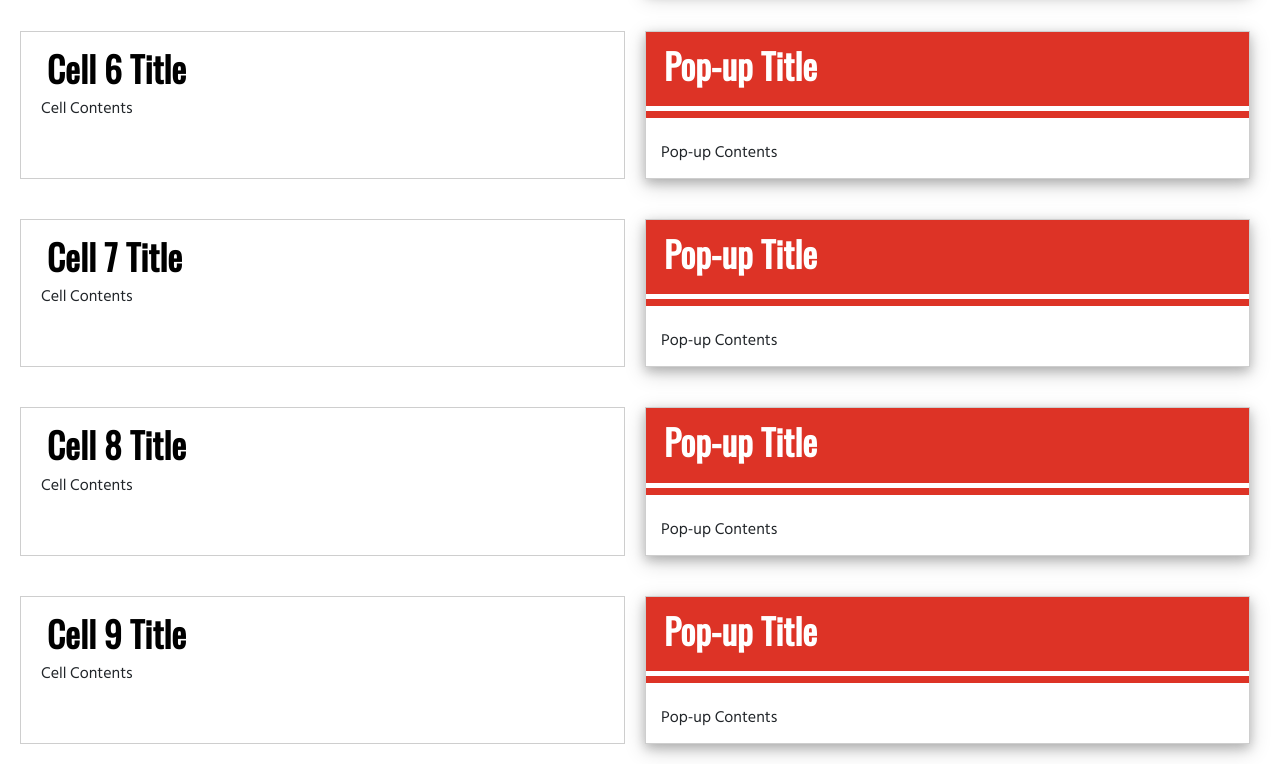
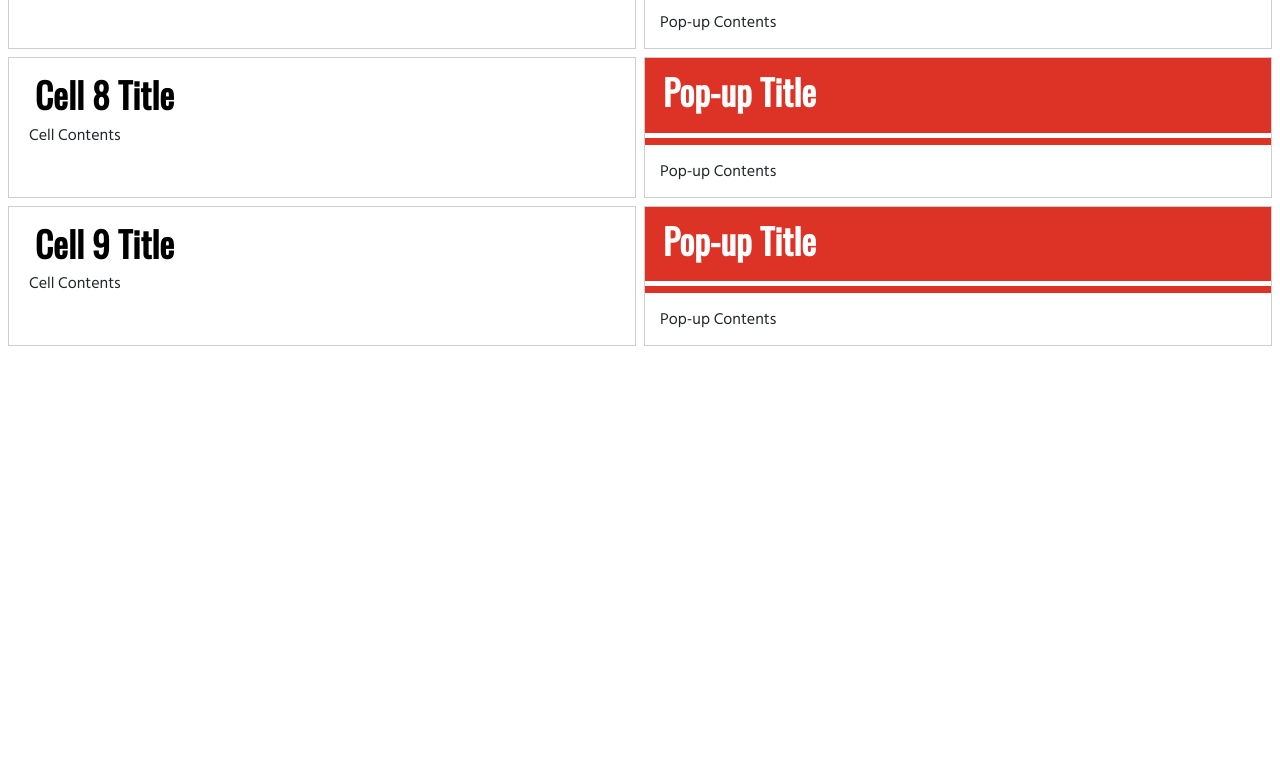
Before and after one commit to rvalde28/d2l-html-template, a website: page template.html in a window 1280 px wide. Shown: the part 1244-2008 px from the top of the page. After the commit the page ends 1598 px from the top, so only its background shows below. Drawn offline with nearby package versions, Linux system fonts and the light colour scheme.

Commit message:
SUT-2 removed whitespace in between cells -Edited css for template.css and main.css

```diff
--- a/css/main.css
+++ b/css/main.css
@@ -17,10 +17,10 @@ body{font-family:'Hind Siliguri',Helvetica,sans-serif;font-size:16px;line-height
 p{font-size:1em;margin-bottom: 1em;}
 h1,h2,h3,h4,h5,h6{font-family:'Oswald', sans-serif;}
 h1{color:#000;text-indent:5pt;font-size:3em;}
-h1.page-header{background-color:#DD3326;color:#FFF;padding:15px;}
+h1.page-header{background-color:#DD3326;color:#FFF;padding:15px;margin-bottom: 0;}
 h1.page-header:after{background:#FFF;content:"";display:block;height:5px;margin:20px -15px -5px -15px;}
 
-h3.page-header{background-color:#DD3326;color:#FFF;padding:12px; }
+h3.page-header{background-color:#DD3326;color:#FFF;padding:12px;margin-bottom: 0;}
 h3.page-header:after{background:#FFF;content:"";display:block;height:5px;margin:20px -12px -5px -12px;}
 h2{color:#808281;text-indent:2pt;font-size:2.25em;font-weight:bold;}
 h3{color:#000;text-indent:4.5pt;font-size:2.2em;font-weight:bold;}
--- a/css/template.css
+++ b/css/template.css
@@ -16,7 +16,7 @@ ul {
 .cell-contents{
     display:flex;
     width: 100%;
-    padding: 20px;
+    padding: 8px 8px 0 8px;
 }
 
 .cell-container{
@@ -27,8 +27,6 @@ ul {
 
 .pop-up-container{
     border: 1px solid rgb(206, 206, 206);
-    box-shadow: 0 4px 10px 0 rgba(0, 0, 0, 0.2), 0 6px 20px 0 rgba(0, 0, 0, 0.19);
-
 }
 
 .description-cell{
@@ -67,7 +65,7 @@ ul {
     margin-top: 20px;
 }
 .title-container{
-    padding-bottom: 10px;
+
 }
 
 .content{
@@ -83,10 +81,17 @@ ul {
 
 .cell-contents > div:first-child {
     margin-left: 0;
-    width: calc(50% - 10px);
+    width: calc(50% - 4px);
 }
 
 .cell-contents > div {
-    margin: 0 10px;
-    width: calc(50% - 10px);
+    margin: 0 4px;
+    width: calc(50% - 4px);
 }
+
+.cell-contents:last-child {
+    padding-bottom: 8px;
+}
+.cell-contents > div:last-child {
+    margin-right: 0;
+}
```
